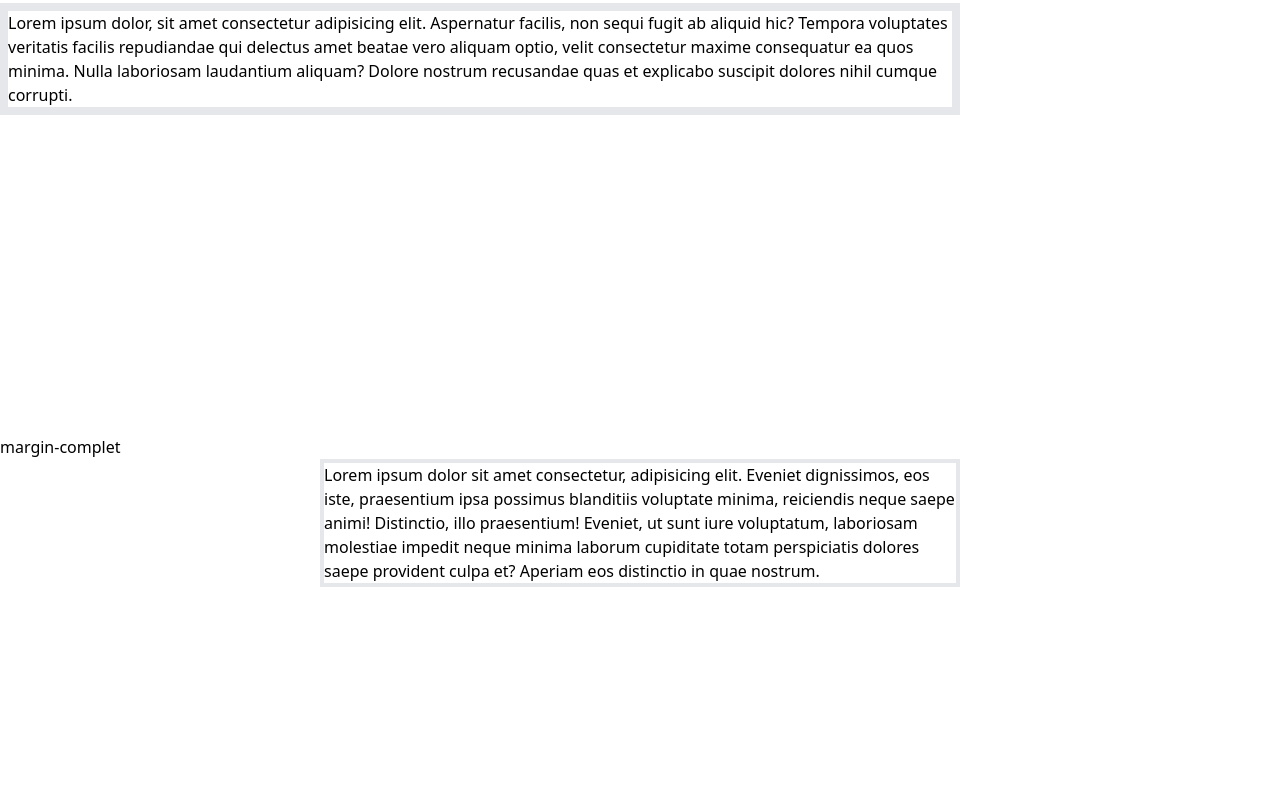
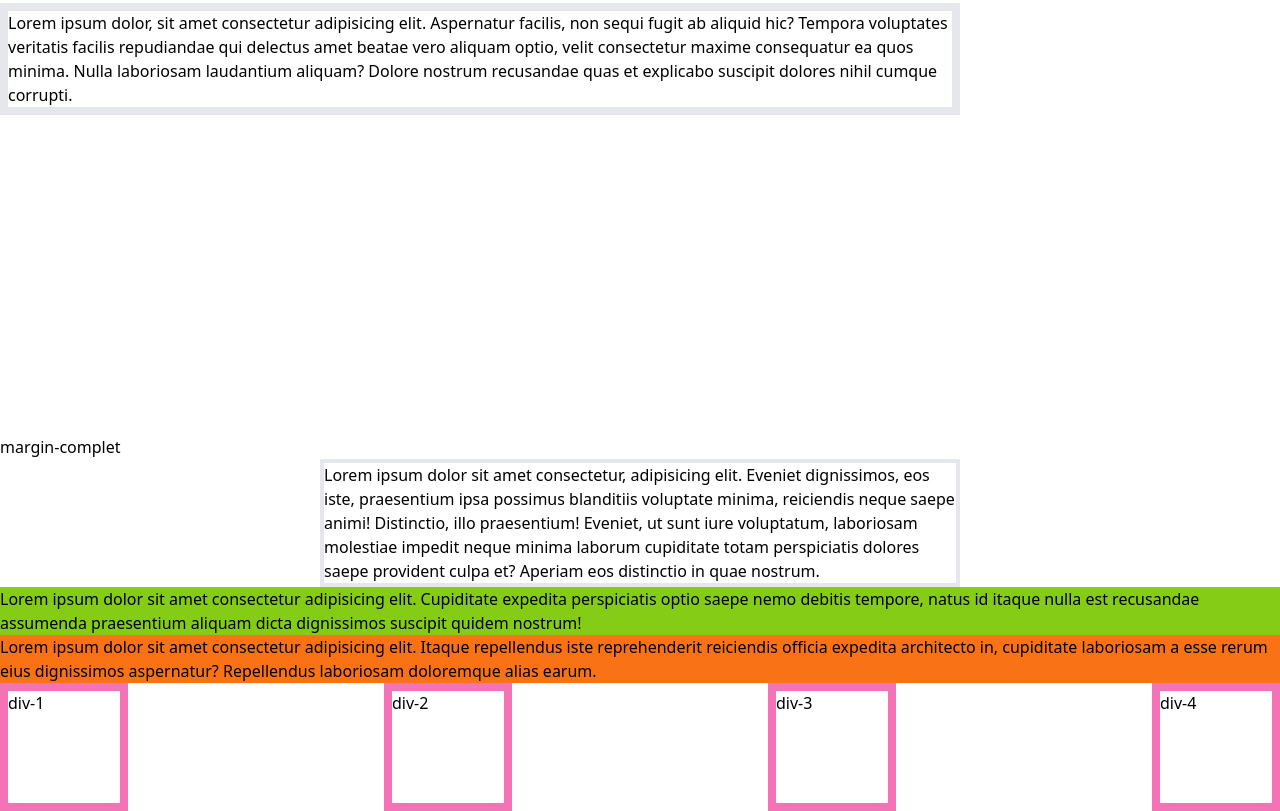
Before and after one commit to alamin20cse/tailwind-intro, a plain HTML site: page index.html in a window 1280 px wide. Shown: the part 1313-2124 px from the top of the page. Before the commit the page ends 1900 px from the top, so only its background shows below. Drawn offline with nearby package versions, Linux system fonts and the light colour scheme.

Commit message:
13-4 complet

```diff
--- a/index.html
+++ b/index.html
@@ -67,6 +67,31 @@
    <section class="w-1/2 border-4 mx-auto">
     Lorem ipsum dolor sit amet consectetur, adipisicing elit. Eveniet dignissimos, eos iste, praesentium ipsa possimus blanditiis voluptate minima, reiciendis neque saepe animi! Distinctio, illo praesentium! Eveniet, ut sunt iure voluptatum, laboriosam molestiae impedit neque minima laborum cupiditate totam perspiciatis dolores saepe provident culpa et? Aperiam eos distinctio in quae nostrum.
    </section>
+
+   <!-- responsive -->
+    <section class="lg:bg-lime-500">
+        <p>Lorem ipsum dolor sit amet consectetur adipisicing elit. Cupiditate expedita perspiciatis optio saepe nemo debitis tempore, natus id itaque nulla est recusandae assumenda praesentium aliquam dicta dignissimos suscipit quidem nostrum!</p>
+    </section>
+    <section class="sm:bg-orange-500">Lorem ipsum dolor sit amet consectetur adipisicing elit. Itaque repellendus iste reprehenderit reiciendis officia expedita architecto in, cupiditate laboriosam a esse rerum eius dignissimos aspernatur? Repellendus laboriosam doloremque alias earum.</section>
+
+    <section class="md:flex justify-between">
+        <div class="border-8 h-32 w-32 border-pink-400 ">
+            <h1>div-1</h1>
+
+        </div>
+        <div class="border-8 h-32 w-32 border-pink-400 ">
+            <h1>div-2</h1>
+
+        </div>
+        <div class="border-8 h-32 w-32 border-pink-400 ">
+            <h1>div-3</h1>
+
+        </div>
+        <div class="border-8 h-32 w-32 border-pink-400 ">
+            <h1>div-4</h1>
+
+        </div>
+    </section>
     </main>
 </body>
 </html>
```
